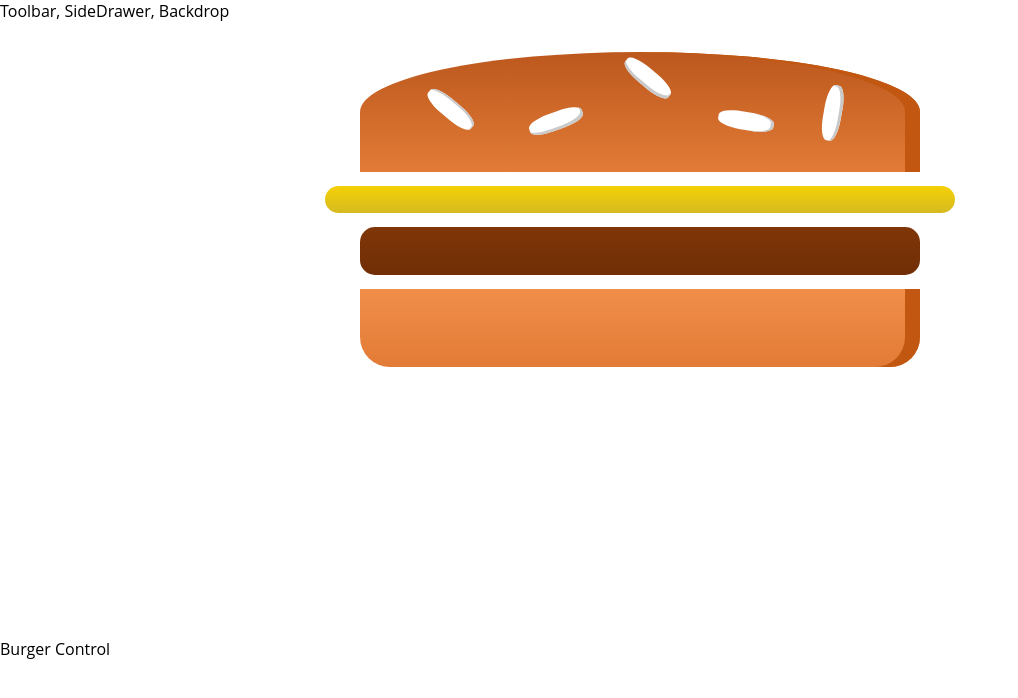
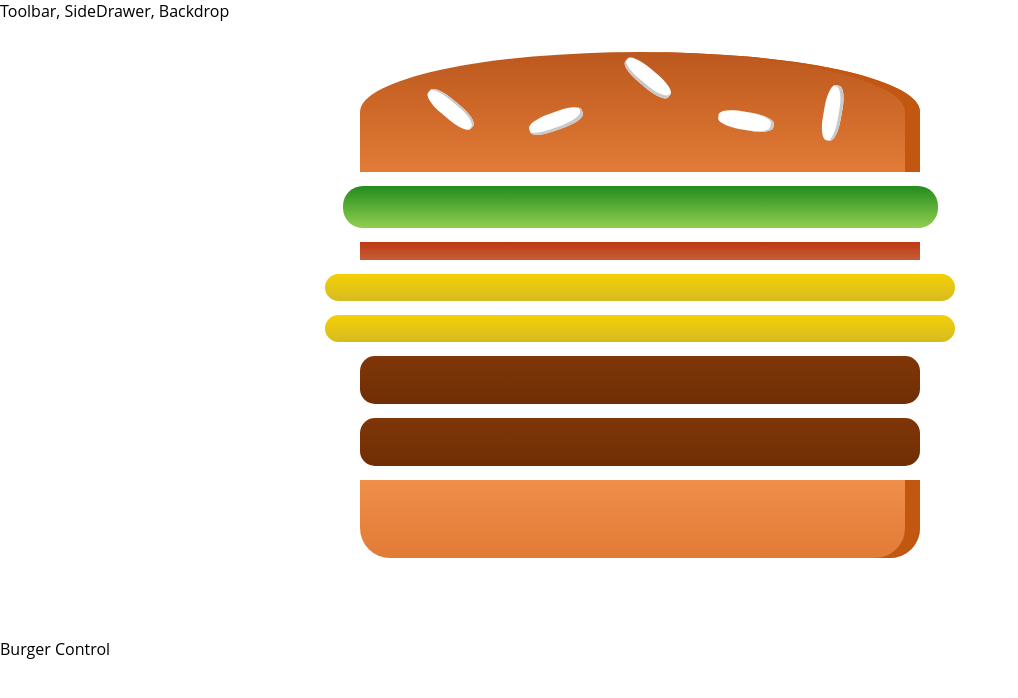
Before and after one commit to aferrerdev/burger-builder-reactjs, a React (Create React App) app: page / in a window 1280 px wide. Shown: the top 698 px of the page, without its empty margins (0-1018 px from the left). Built offline with nearby package versions, Linux system fonts and the light colour scheme.

Commit message:
Outputting Burger Ingredients Dynamically.

```diff
--- a/src/components/Burger/Burger.js
+++ b/src/components/Burger/Burger.js
@@ -3,11 +3,17 @@
 import BurgerIngredient from './BurgerIngredient/BurgerIngredient'
 
 const burger = (props) => {
+
+    const transformedIngredients = Object.keys(props.ingredients)
+        .map(key => {
+            return [...Array(props.ingredients[key])].map((_, i) => {
+                return <BurgerIngredient key={key + i} type={key} />
+            });
+        })
     return (
         <div className="Burger">
             <BurgerIngredient type="bread-top" />
-            <BurgerIngredient type="cheese" />
-            <BurgerIngredient type="meat" />
+            {transformedIngredients}
             <BurgerIngredient type="bread-bottom" />
         </div>
     )
--- a/src/containers/BurgerBuilder/BurgerBuilder.js
+++ b/src/containers/BurgerBuilder/BurgerBuilder.js
@@ -5,10 +5,22 @@
 
 class BurgerBuilder extends Component {
 
+    constructor(props) {
+        super(props);
+        this.state = {
+            ingredients: {
+                salad: 1,
+                bacon: 1,
+                cheese: 2,
+                meat: 2
+            }
+        }
+    }
+
     render() {
         return (
             <Aux>
-                <Burger />
+                <Burger ingredients={this.state.ingredients} />
                 <div>Burger Control</div>
             </Aux>
         )
```
